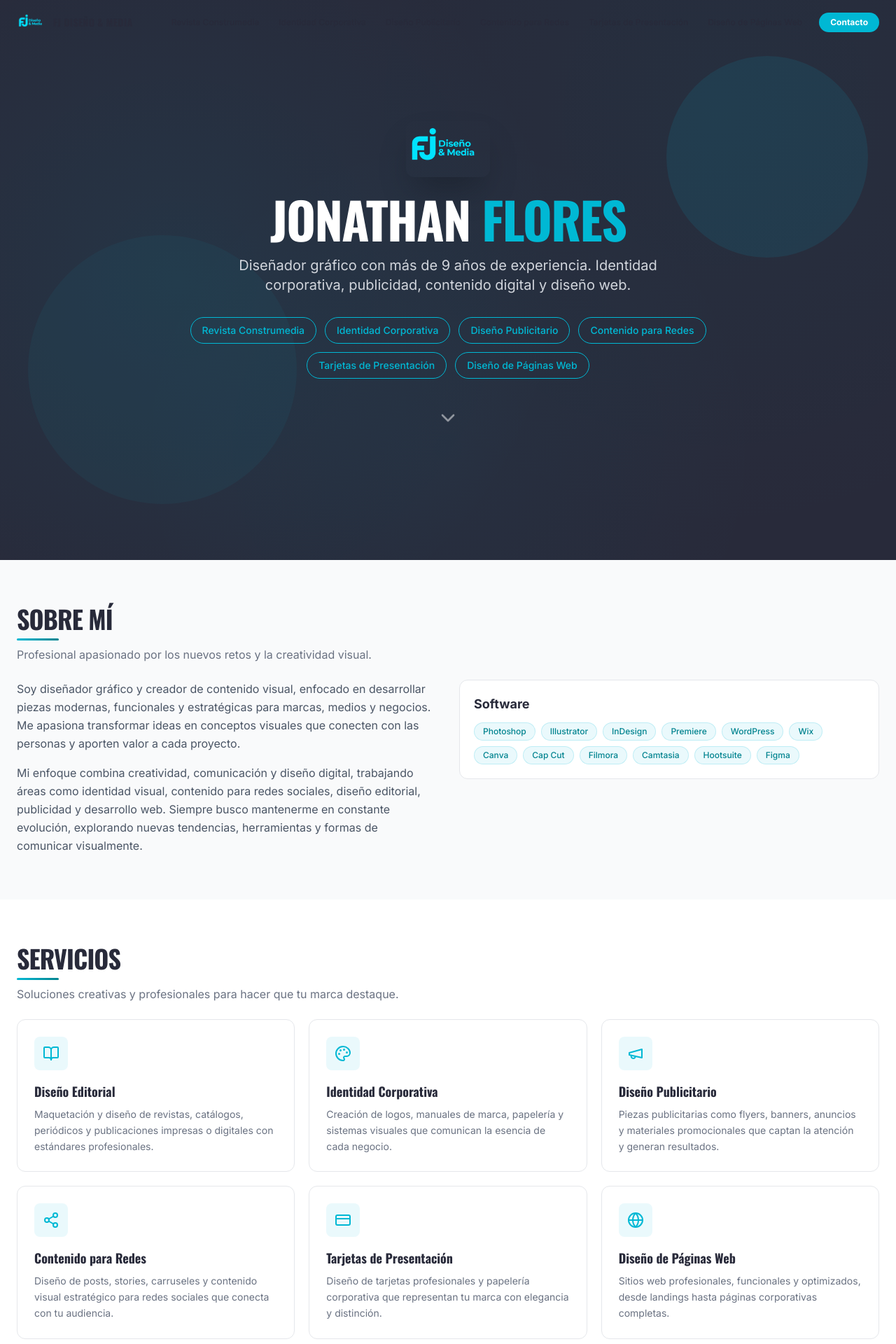
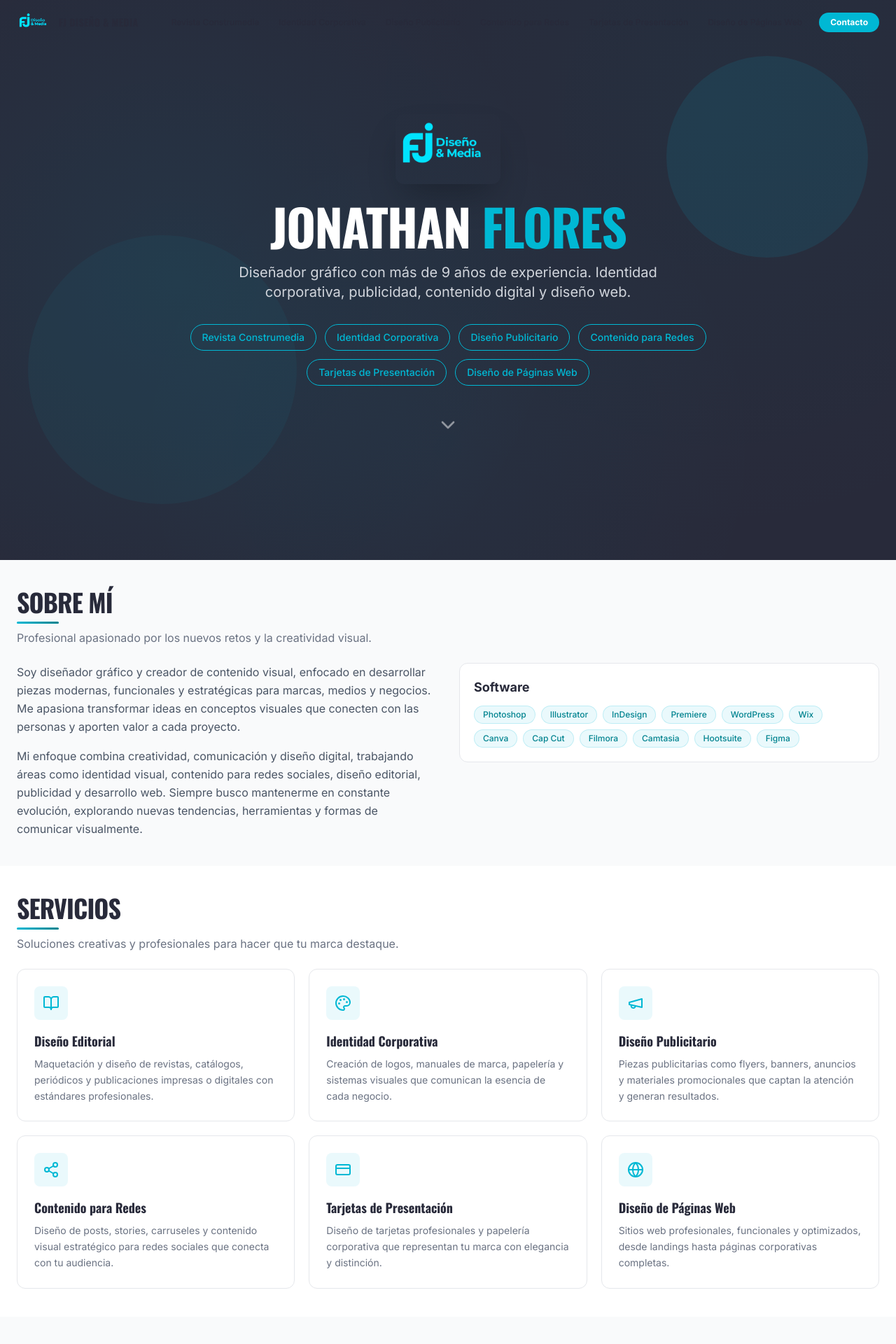
Before and after one commit to yoyaxu/portafolios-2026, a Next.js app: page / in a window 1280 px wide. Shown: the top 1920 px of the page at 70% size. Built offline with nearby package versions, Linux system fonts and the light colour scheme.

Commit message:
Logo mas grande, menos espacio entre secciones

```diff
--- a/src/app/page.tsx
+++ b/src/app/page.tsx
@@ -315,8 +315,8 @@ function Navbar() {
           <Image
             src="/logo.png"
             alt="FJ Diseño & Media"
-            width={44}
-            height={44}
+            width={52}
+            height={52}
             className="rounded"
           />
           <span
@@ -426,8 +426,8 @@ function Hero() {
           <Image
             src="/logo.png"
             alt="FJ Diseño & Media"
-            width={120}
-            height={120}
+            width={150}
+            height={150}
             className="mx-auto mb-6 rounded-xl shadow-2xl"
           />
         </motion.div>
@@ -506,7 +506,7 @@ function Hero() {
 /* ─── Sobre Mí ─── */
 function SobreMi() {
   return (
-    <section id="sobre-mi" className="py-12 md:py-16 bg-gray-50">
+    <section id="sobre-mi" className="py-8 md:py-10 bg-gray-50">
       <div className="max-w-7xl mx-auto px-4 sm:px-6">
         <SectionTitle
           title="SOBRE MÍ"
@@ -601,7 +601,7 @@ function Servicios() {
   ];
 
   return (
-    <section id="servicios" className="py-12 md:py-16">
+    <section id="servicios" className="py-8 md:py-10">
       <div className="max-w-7xl mx-auto px-4 sm:px-6">
         <SectionTitle
           title="SERVICIOS"
@@ -643,7 +643,7 @@ function Servicios() {
 /* ─── Identidad Corporativa ─── */
 function IdentidadCorporativa() {
   return (
-    <section id="identidad" className="py-12 md:py-16">
+    <section id="identidad" className="py-8 md:py-10">
       <div className="max-w-7xl mx-auto px-4 sm:px-6">
         <SectionTitle
           title="IDENTIDAD CORPORATIVA"
@@ -659,7 +659,7 @@ function IdentidadCorporativa() {
 /* ─── Diseño Publicitario ─── */
 function DisenoPublicitario() {
   return (
-    <section id="publicidad" className="py-12 md:py-16 bg-gray-50">
+    <section id="publicidad" className="py-8 md:py-10 bg-gray-50">
       <div className="max-w-7xl mx-auto px-4 sm:px-6">
         <SectionTitle
           title="DISEÑO PUBLICITARIO"
@@ -674,7 +674,7 @@ function DisenoPublicitario() {
 /* ─── Contenido para Redes Sociales ─── */
 function ContenidoRedes() {
   return (
-    <section id="redes" className="py-12 md:py-16">
+    <section id="redes" className="py-8 md:py-10">
       <div className="max-w-7xl mx-auto px-4 sm:px-6">
         <SectionTitle
           title="CONTENIDO PARA REDES SOCIALES"
@@ -691,7 +691,7 @@ function ContenidoRedes() {
 /* ─── Tarjetas de Presentación ─── */
 function TarjetasPresentacion() {
   return (
-    <section id="tarjetas" className="py-12 md:py-16 bg-gray-50">
+    <section id="tarjetas" className="py-8 md:py-10 bg-gray-50">
       <div className="max-w-7xl mx-auto px-4 sm:px-6">
         <SectionTitle
           title="TARJETAS DE PRESENTACIÓN"
@@ -706,7 +706,7 @@ function TarjetasPresentacion() {
 /* ─── Diseño de Páginas Web ─── */
 function DisenoWeb() {
   return (
-    <section id="web" className="py-12 md:py-16">
+    <section id="web" className="py-8 md:py-10">
       <div className="max-w-7xl mx-auto px-4 sm:px-6">
         <SectionTitle
           title="DISEÑO DE PÁGINAS WEB"
@@ -772,7 +772,7 @@ function RevistaConstrumedia() {
   };
 
   return (
-    <section id="construmedia" className="py-12 md:py-16 bg-gray-50">
+    <section id="construmedia" className="py-8 md:py-10 bg-gray-50">
       <div className="max-w-7xl mx-auto px-4 sm:px-6">
         <SectionTitle
           title="REVISTA CONSTRUMEDIA"
@@ -869,7 +869,7 @@ function Contacto() {
   ];
 
   return (
-    <section id="contacto" className="py-12 md:py-16" style={{ backgroundColor: NAVY }}>
+    <section id="contacto" className="py-8 md:py-10" style={{ backgroundColor: NAVY }}>
       <div className="max-w-7xl mx-auto px-4 sm:px-6 text-center">
         <h2
           className="text-3xl md:text-4xl font-bold text-white mb-2 tracking-tight"
```
